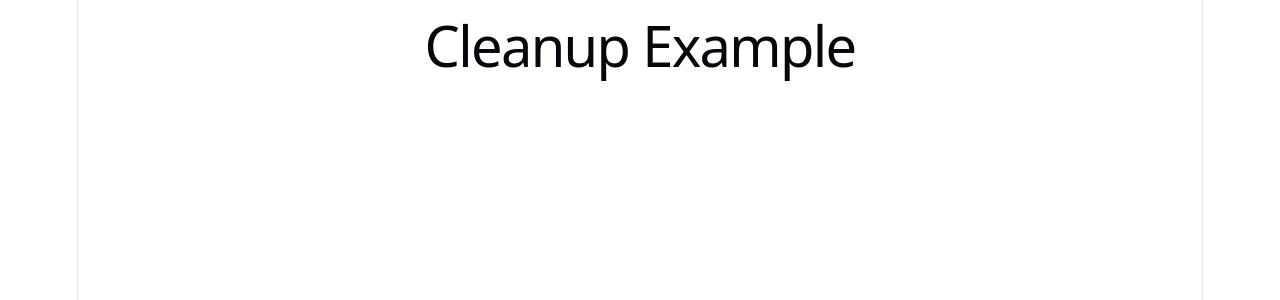
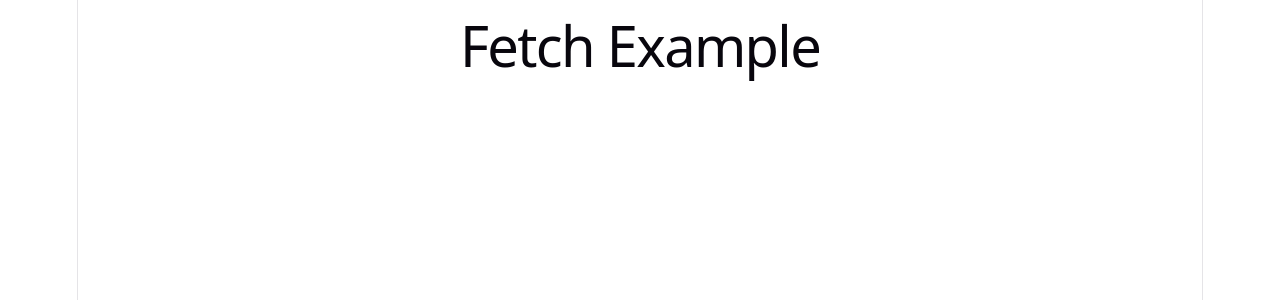
Before and after one commit to AysCongYelo/frontend-grind, a React (Vite) app in the folder module-07-react/my-app/: page / in a window 1280 px wide. Shown: the top 300 px of the page. Built offline with nearby package versions, Linux system fonts and the light colour scheme.

Commit message:
Complete React useEffect hook

```diff
--- a/module-07-react/my-app/src/App.jsx
+++ b/module-07-react/my-app/src/App.jsx
@@ -2,19 +2,14 @@ import { useEffect } from "react";
 
 function App() {
   useEffect(() => {
-    console.log("Component mounted");
+    async function fetchUsers() {
+      console.log("Fetching users...");
+    }
 
-    const timer = setInterval(() => {
-      console.log("Tick");
-    }, 1000);
-
-    return () => {
-      clearInterval(timer);
-      console.log("Cleanup");
-    };
+    fetchUsers();
   }, []);
 
-  return <h1>Cleanup Example</h1>;
+  return <h1>Fetch Example</h1>;
 }
 
 export default App;
```
